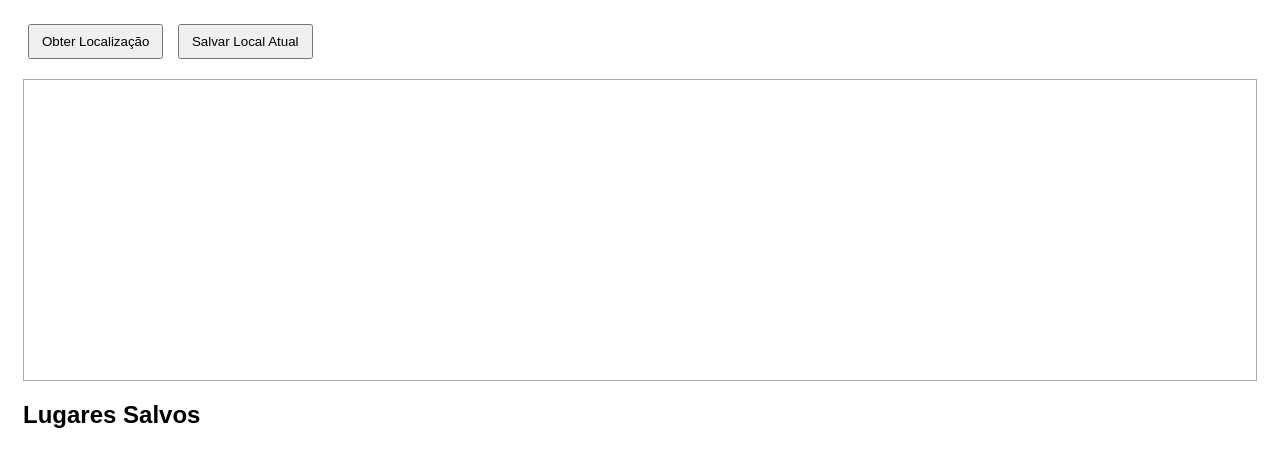
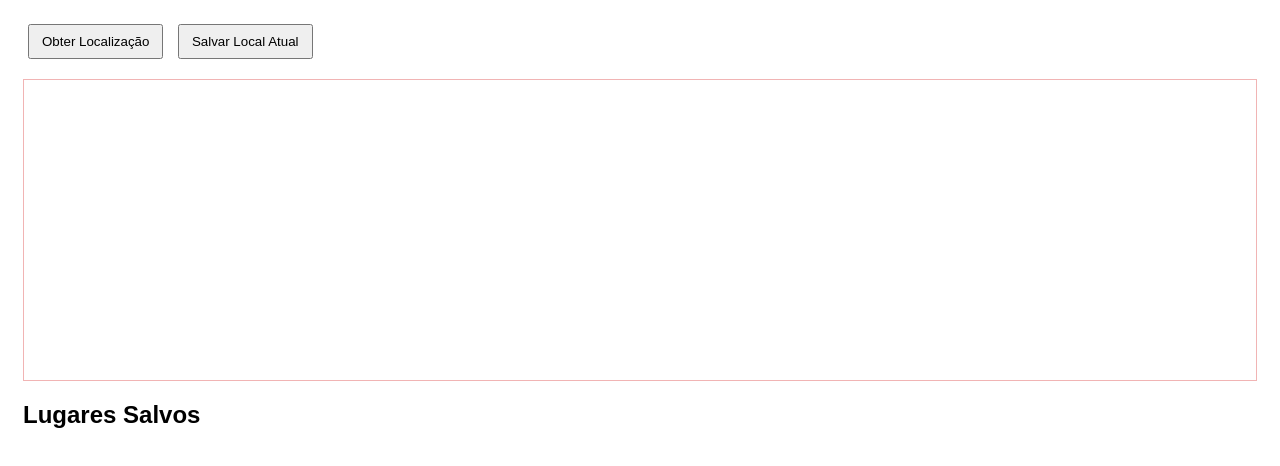
Before and after one commit to Duda-ifms/trabalho-pdm, a website built with Vite: page trabalho-pdm/index.html in a window 1280 px wide. Shown: the part 84-550 px from the top of the page. Built offline with nearby package versions, Linux system fonts and the light colour scheme.

Commit message:
finalizado fe em deus

```diff
--- a/trabalho-pdm/css/style.css
+++ b/trabalho-pdm/css/style.css
@@ -6,7 +6,7 @@ body {
 #map {
     height: 300px;
     margin-top: 15px;
-    border: 1px solid #aaa;
+    border: 1px solid #f1b4b4;
 }
 
 button {
```
Also changed, not shown: trabalho-pdm/js/main.js (+10 -10 lines), trabalho-pdm/offline.html (+1 -1 lines).
